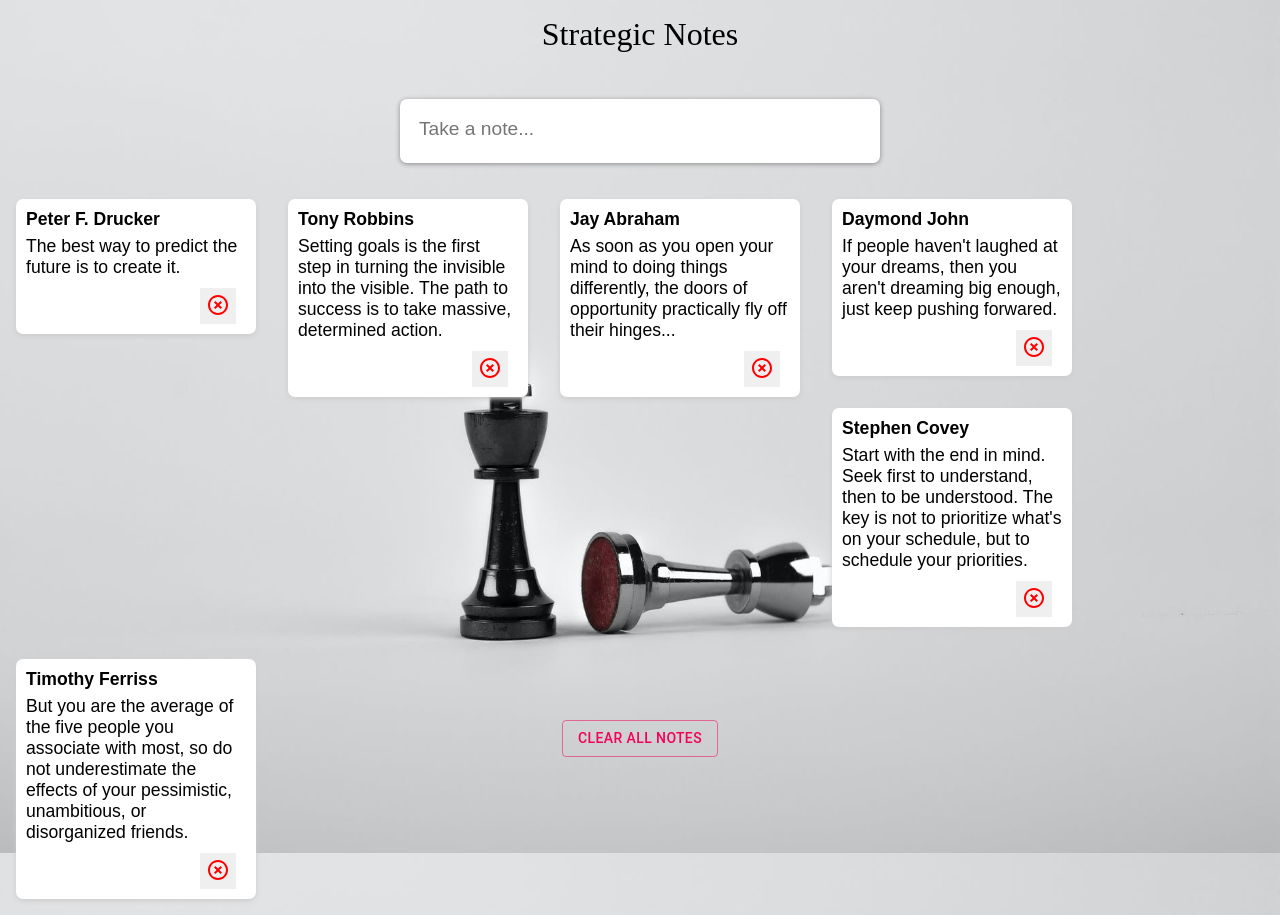
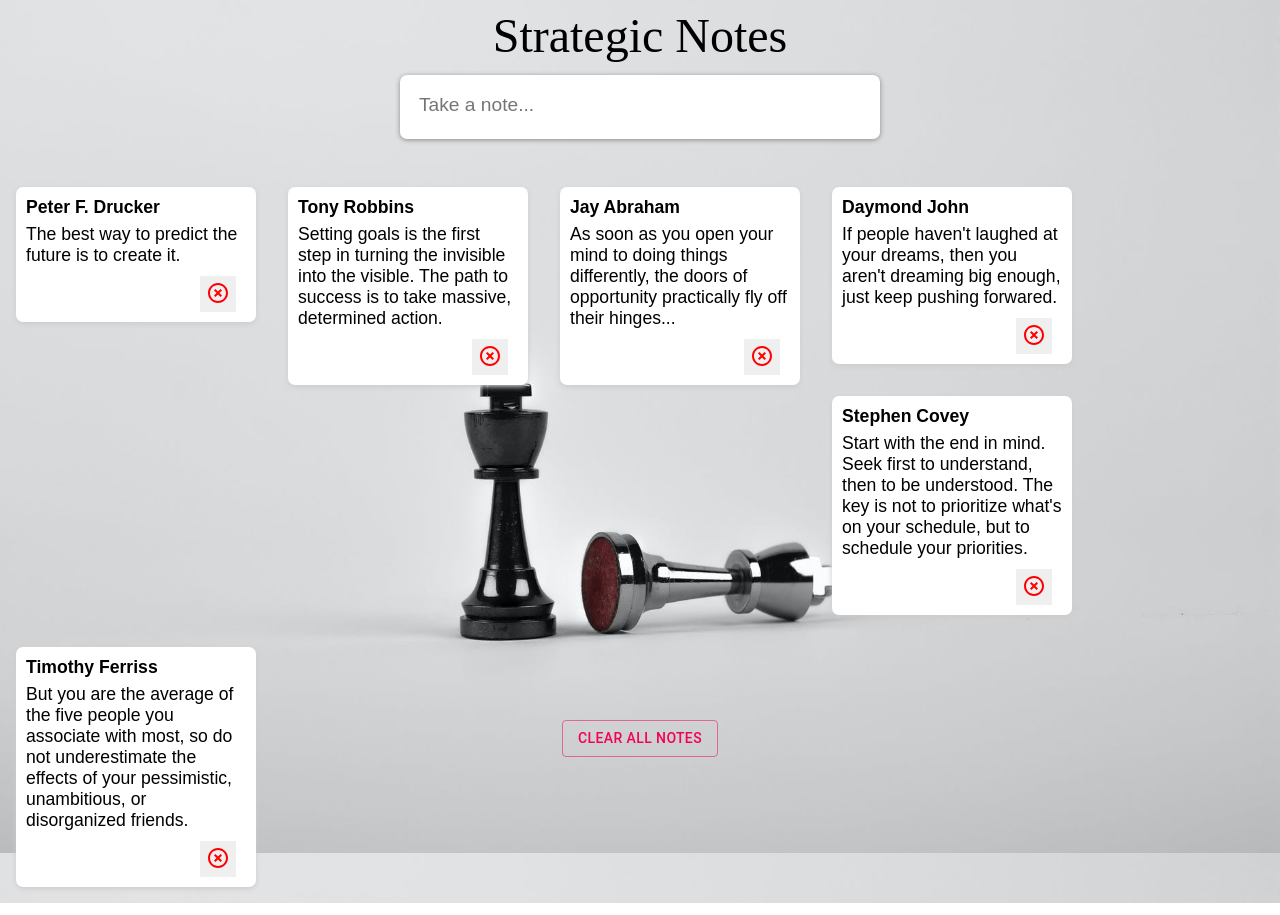
Before and after one commit to DCasely/REACT-Keeper-App, a React (Create React App) app: page / in a window 1280 px wide. Built offline with nearby package versions, Linux system fonts and the light colour scheme.

Commit message:
updated header styling

```diff
--- a/public/styles.css
+++ b/public/styles.css
@@ -15,13 +15,14 @@
 
 header {
   background: transparent;
-  padding: 1rem 0;
+  padding: 0.5rem 0;
 }
 
 header h1 {
   color: #000;
   font-family: 'McLaren', cursive;
   font-weight: 200;
+  font-size: 3rem;
   text-align: center;
 }
 
@@ -60,7 +61,7 @@
 form.create-note {
   position: relative;
   width: 480px;
-  margin: 30px auto 20px auto;
+  margin: 0.25rem auto 2rem;
   background: #fff;
   padding: 15px;
   border-radius: 7px;
```
